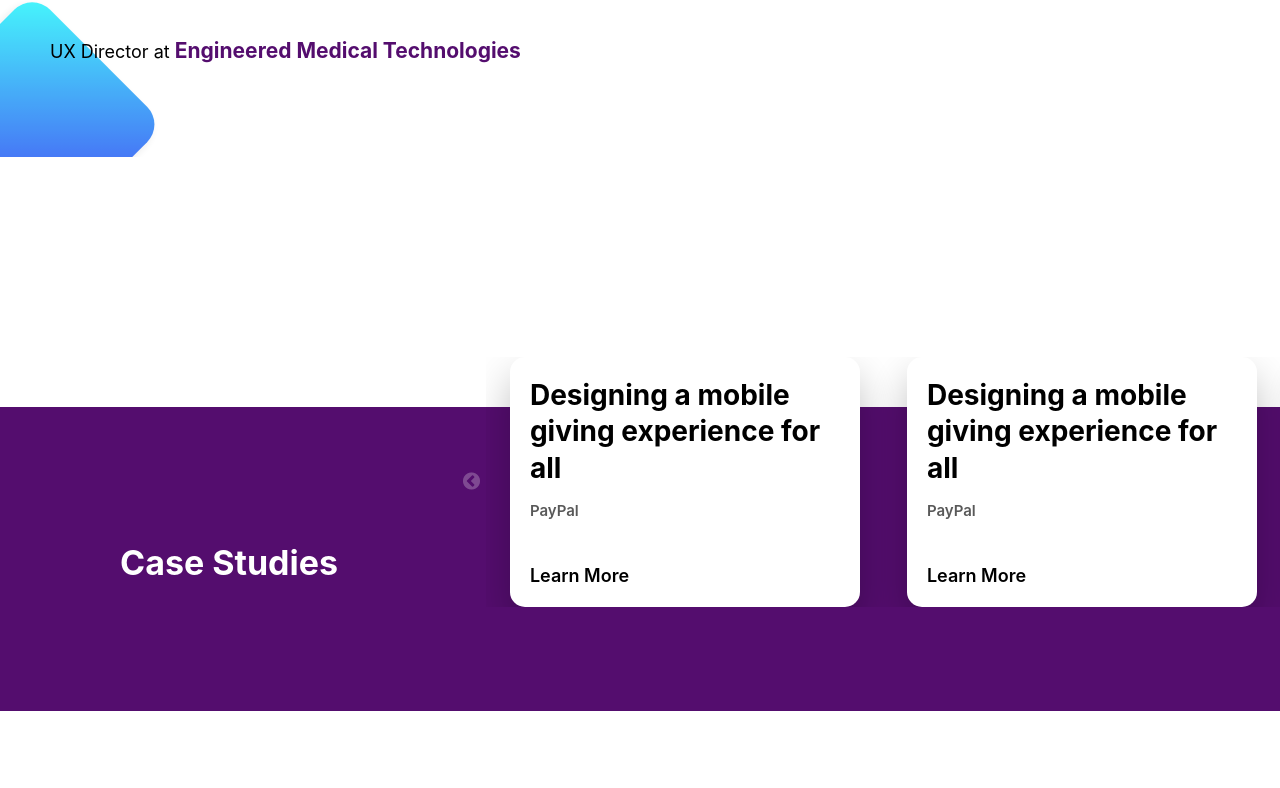
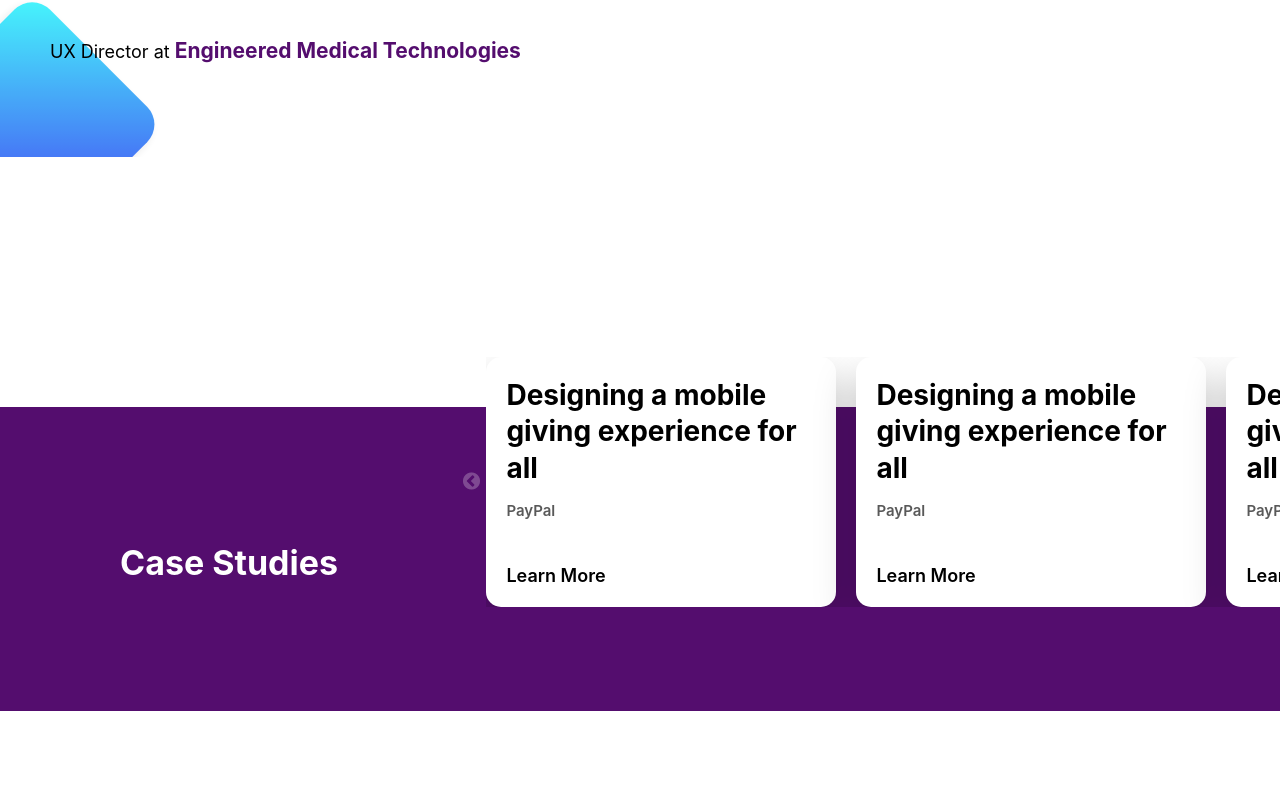
Before and after one commit to kevincward/the5thbeatle, a Gatsby site: page / in a window 1280 px wide. Shown: the part 363-1151 px from the top of the page. Built offline with nearby package versions, Linux system fonts and the light colour scheme; Gatsby itself is replaced by a stand-in of ours.

Commit message:
caseStudy update

```diff
--- a/gatsby-config.js
+++ b/gatsby-config.js
@@ -7,6 +7,13 @@ module.exports = {
   plugins: ['gatsby-plugin-react-helmet',
   `gatsby-plugin-sass`,
   'gatsby-plugin-scss-typescript',
+  {
+    resolve: `gatsby-source-filesystem`,
+    options: {
+      name: `pages`,
+      path: `${__dirname}/src/pages`
+    }
+  },
     {
       resolve: 'gatsby-source-contentful',
       options: {
--- a/package.json
+++ b/package.json
@@ -11,9 +11,12 @@
     "gatsby": "^2.3.3",
     "gatsby-link": "^2.2.28",
     "gatsby-plugin-react-css-modules": "^2.1.19",
-    "gatsby-plugin-react-helmet": "^2.0.10",
+    "gatsby-plugin-react-helmet": "^2.0.11",
     "gatsby-plugin-sass": "^2.1.27",
+    "gatsby-plugin-sharp": "^2.4.3",
     "gatsby-source-contentful": "^1.3.54",
+    "gatsby-source-filesystem": "^2.1.46",
+    "gatsby-transformer-sharp": "^2.3.13",
     "history": "^4.10.1",
     "react": "^16.12.0",
     "react-dom": "^16.12.0",
--- a/src/components/caseStudy.js
+++ b/src/components/caseStudy.js
@@ -55,11 +55,14 @@ const SectionTitle = styled.h3`
 `
 
 const CardCarousel = styled.div`
-  position: relative;
-  top: 200px;
-  margin-left: auto;
-  width: 62%;
-  border-radius: 8px;
+    .slick-slide {
+        margin-right: 20px;
+    }
+    position: relative;
+    top: 200px;
+    margin-left: auto;
+    width: 62%;
+    border-radius: 8px;
 `
 
 const ArrowButton = () => {
@@ -86,7 +89,9 @@ const caseStudy = props => {
         infinite: false,
         speed: 500,
         slidesToShow: 2,
-        slidesToScroll: 1
+        slidesToScroll: 1,
+        className: "slider variable-width",
+        variableWidth: true
       };
 
     return (
```
Also changed, not shown: src/layouts/index.js (+1 -9 lines), 1 other file.
